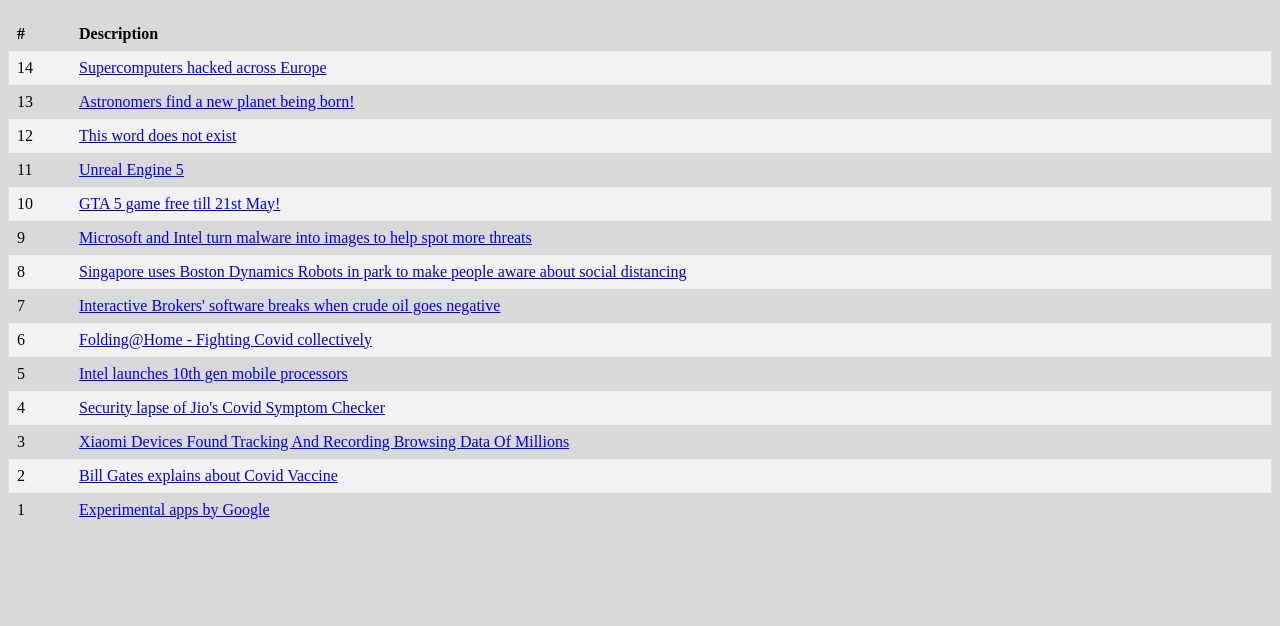
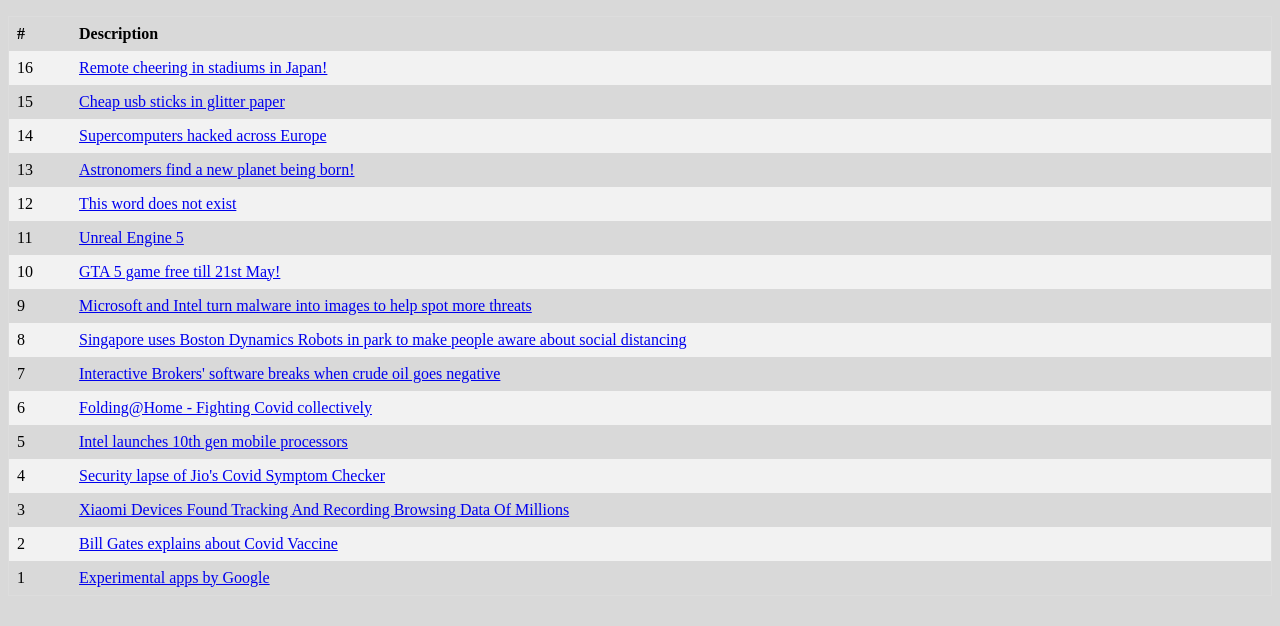
Before and after one commit to scintech-insta/scintech-insta.github.io, a plain HTML site: page index.html in a window 1280 px wide. Shown: the part 152-778 px from the top of the page. Drawn offline with Linux system fonts and the light colour scheme.

Commit message:
15 16 added

```diff
--- a/index.html
+++ b/index.html
@@ -49,6 +49,14 @@
 			<tr>
 				<th>#</th>
 				<th>Description</th>
+			</tr>
+			<tr>
+				<td>16</td>
+				<td><a href="https://www.theguardian.com/world/2020/may/27/japan-launches-remote-cheering-app-to-boost-atmosphere-in-empty-stadiums">Remote cheering in stadiums in Japan!</a></td>
+			</tr>
+			<tr>
+				<td>15</td>
+				<td><a href="https://www.vice.com/en_us/article/k7q8x3/5g-conspiracy-bioshield-protect-usb">Cheap usb sticks in glitter paper</a></td>
 			</tr>
 			<tr>
 				<td>14</td>
```
